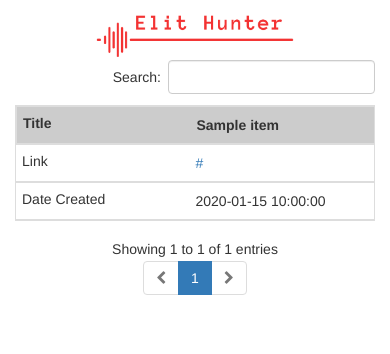
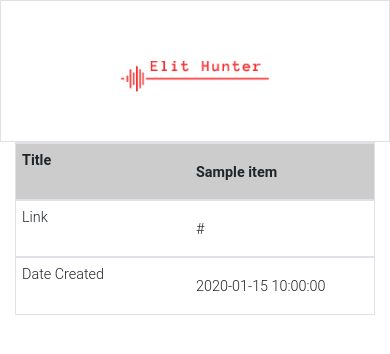
Before and after one commit to bksahu/Elit-Hunter, a Flask app: template templates/index.html in a window 390 px wide. Shown: the top 354 px of the page. Run offline with Flask 2, Linux system fonts and the light colour scheme; the template is opened without the code that fills it: most values are stand-ins (such as "Sample title", 1, 10 or a date in 2020); some libraries are stand-ins or nearby versions.

Commit message:
Improved Responsiveness
Rectified your code to make the Logo & the Table responsive.
Hope it helps...

```diff
--- a/templates/index.html
+++ b/templates/index.html
@@ -3,23 +3,29 @@
 <head>
   <meta charset="UTF-8">
   <title>{{title}}</title>
-  <link rel='stylesheet' href='https://maxcdn.bootstrapcdn.com/bootstrap/3.3.6/css/bootstrap.min.css'>
-<link rel='stylesheet' href='https://cdn.datatables.net/1.10.12/css/dataTables.bootstrap.min.css'>
-<link rel='stylesheet' href='https://cdnjs.cloudflare.com/ajax/libs/font-awesome/4.6.3/css/font-awesome.min.css'>
+  <!-- Font Awesome -->
+	<link rel="stylesheet" href="https://use.fontawesome.com/releases/v5.8.2/css/all.css">
+	<!-- Bootstrap core CSS -->
+	<link href="https://cdnjs.cloudflare.com/ajax/libs/twitter-bootstrap/4.3.1/css/bootstrap.min.css" rel="stylesheet">
+	<!-- Material Design Bootstrap -->
+	<link href="https://cdnjs.cloudflare.com/ajax/libs/mdbootstrap/4.8.10/css/mdb.min.css" rel="stylesheet">
 	<link rel="stylesheet" href="./static/style.css">
 </head>
 <body>
 
-<img src="static/logo.png" style="margin: 0 auto" alt="logo" class="img-responsive text-center" width="60%" height="50%">
+	<div class="d-flex justify-content-center border border-light p-5">
+    <img src="static/logo.png" alt="logo" class="img-fluid" width="60%">
+  </div>
 
 	<!-- partial:index.partial.html -->
-<div class="container">
-  <table class="table table-bordered table-hover" cellspacing="0" width="100%">
+	<div class="container-fluid">
+		<div class="table-responsive">
+		  <table class="table table-hover table-bordered">
 		      <thead>
 		          <tr>
-              <th class="col-md-2">Title</th>
-              <th class="col-md-2">Link</th>
-              <th class="col-md-2">Date Created</th>
+		              <th>Title</th>
+		              <th>Link</th>
+		              <th>Date Created</th>
 		          </tr>
 		      </thead>
 		      <tbody>
@@ -33,11 +39,16 @@
 		      </tbody>
 		  </table>
 		</div>
+	</div>
 	<!-- partial -->
-  <script src='https://code.jquery.com/jquery-1.12.3.js'></script>
-<script src='https://cdn.datatables.net/1.10.12/js/jquery.dataTables.min.js'></script>
-<script src='https://cdn.datatables.net/responsive/2.1.0/js/dataTables.responsive.min.js'></script>
-<script src='https://cdn.datatables.net/1.10.12/js/dataTables.bootstrap.min.js'></script>
+	<!-- JQuery -->
+	<script type="text/javascript" src="https://cdnjs.cloudflare.com/ajax/libs/jquery/3.4.1/jquery.min.js"></script>
+	<!-- Bootstrap tooltips -->
+	<script type="text/javascript" src="https://cdnjs.cloudflare.com/ajax/libs/popper.js/1.14.4/umd/popper.min.js"></script>
+	<!-- Bootstrap core JavaScript -->
+	<script type="text/javascript" src="https://cdnjs.cloudflare.com/ajax/libs/twitter-bootstrap/4.3.1/js/bootstrap.min.js"></script>
+	<!-- MDB core JavaScript -->
+	<script type="text/javascript" src="https://cdnjs.cloudflare.com/ajax/libs/mdbootstrap/4.8.10/js/mdb.min.js"></script>
 	<script  src="./static/script.js"></script>
 
 </body>
```
Lines whose indentation alone changed are shown as unchanged.
